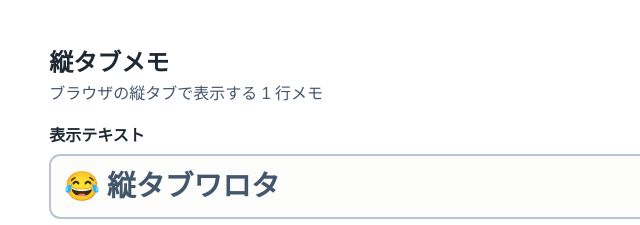
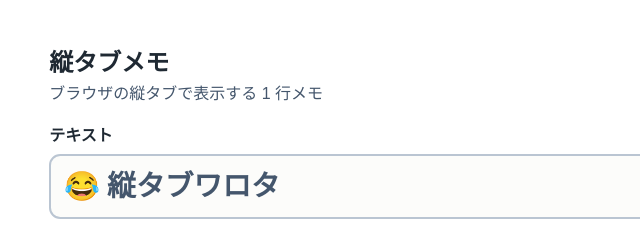
Before and after one commit to hirokiwa/vertical-tab-memo, a website built with Vite: page index.html in a window 1280 px wide. Shown: the top 225 px of the page, 230-870 px from the left. Built offline with nearby package versions, Linux system fonts and the light colour scheme.

Commit message:
Replace memo cart title from "表示テキスト" with "テキスト"

```diff
--- a/index.html
+++ b/index.html
@@ -19,7 +19,7 @@
             </hgroup>
           </header>
           <section class="memo-card__editor-section" aria-labelledby="memo-editor-title">
-            <h2 id="memo-editor-title" class="memo-card__editor-title">表示テキスト</h2>
+            <h2 id="memo-editor-title" class="memo-card__editor-title">テキスト</h2>
             <div id="memo-editor" class="memo-card__editor">
               <span id="memo-preview-icon" class="memo-card__editor-icon" aria-hidden="true"></span>
               <input
```
